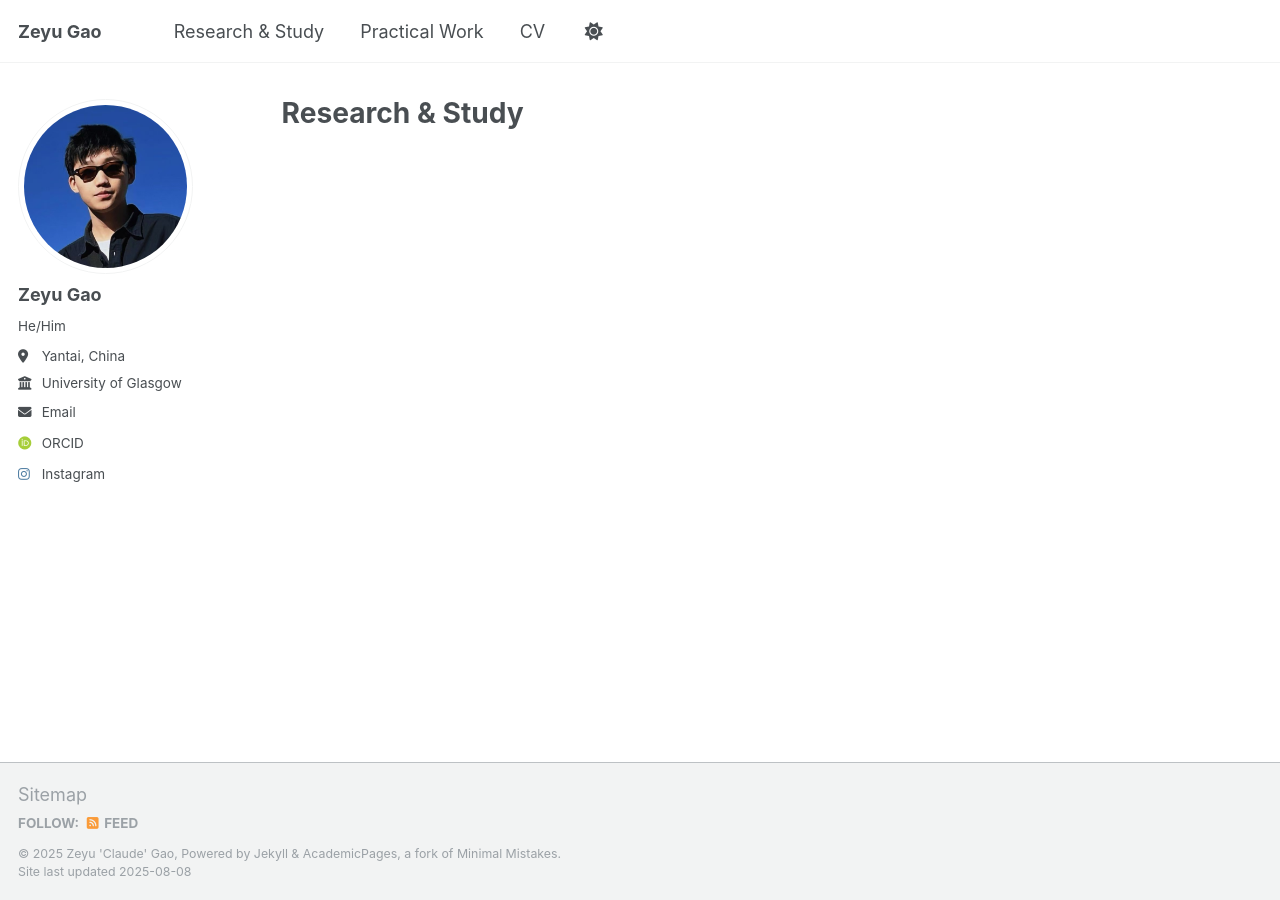
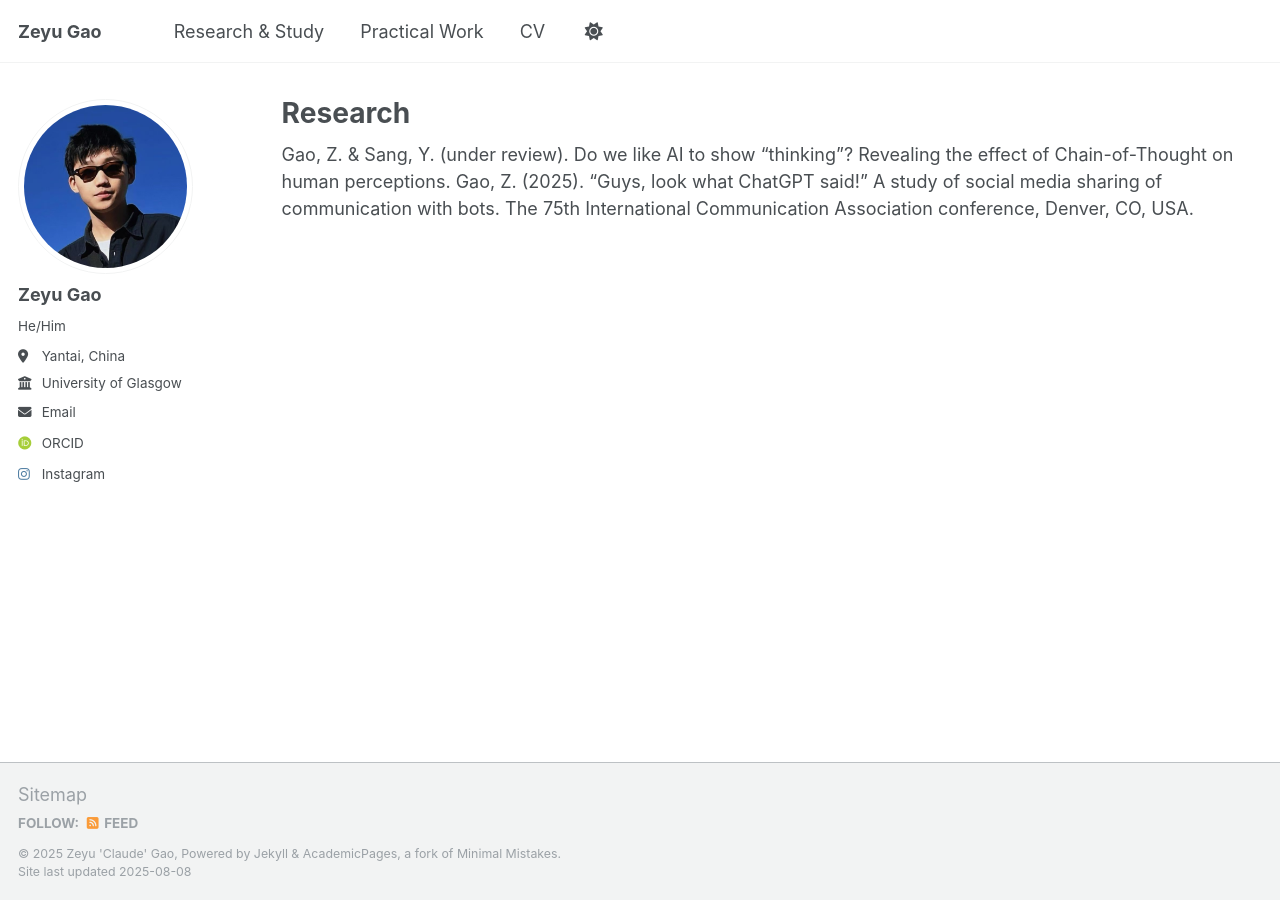
Before and after one commit to ClaudeGao01/ClaudeGao01.github.io, a Jekyll site: the page built from _pages/research.html, in a window 1280 px wide. Built offline with Jekyll 4.4.1, drawn with Linux system fonts in a browser that asks for light colours; some web fonts are replaced; a script that is not in the unit is left out.

Commit message:
Update research.html

```diff
--- a/_pages/research.html
+++ b/_pages/research.html
@@ -1,33 +1,9 @@
 ---
 layout: archive
-title: "Research & Study"
+title: "Research"
 permalink: /research/
 author_profile: true
 ---
+Gao, Z. & Sang, Y. (under review). Do we like AI to show “thinking”? Revealing the effect of Chain-of-Thought on human perceptions.
 
-{% if site.author.googlescholar %}
-  <div class="wordwrap">You can also find my articles on <a href="{{site.author.googlescholar}}">my Google Scholar profile</a>.</div>
-{% endif %}
-
-{% include base_path %}
-
-<!-- New style rendering if publication categories are defined -->
-{% if site.publication_category %}
-  {% for category in site.publication_category  %}
-    {% assign title_shown = false %}
-    {% for post in site.publications reversed %}
-      {% if post.category != category[0] %}
-        {% continue %}
-      {% endif %}
-      {% unless title_shown %}
-        <h2>{{ category[1].title }}</h2><hr />
-        {% assign title_shown = true %}
-      {% endunless %}
-      {% include archive-single.html %}
-    {% endfor %}
-  {% endfor %}
-{% else %}
-  {% for post in site.publications reversed %}
-    {% include archive-single.html %}
-  {% endfor %}
-{% endif %}
+Gao, Z. (2025). “Guys, look what ChatGPT said!” A study of social media sharing of communication with bots. The 75th International Communication Association conference, Denver, CO, USA.
```
